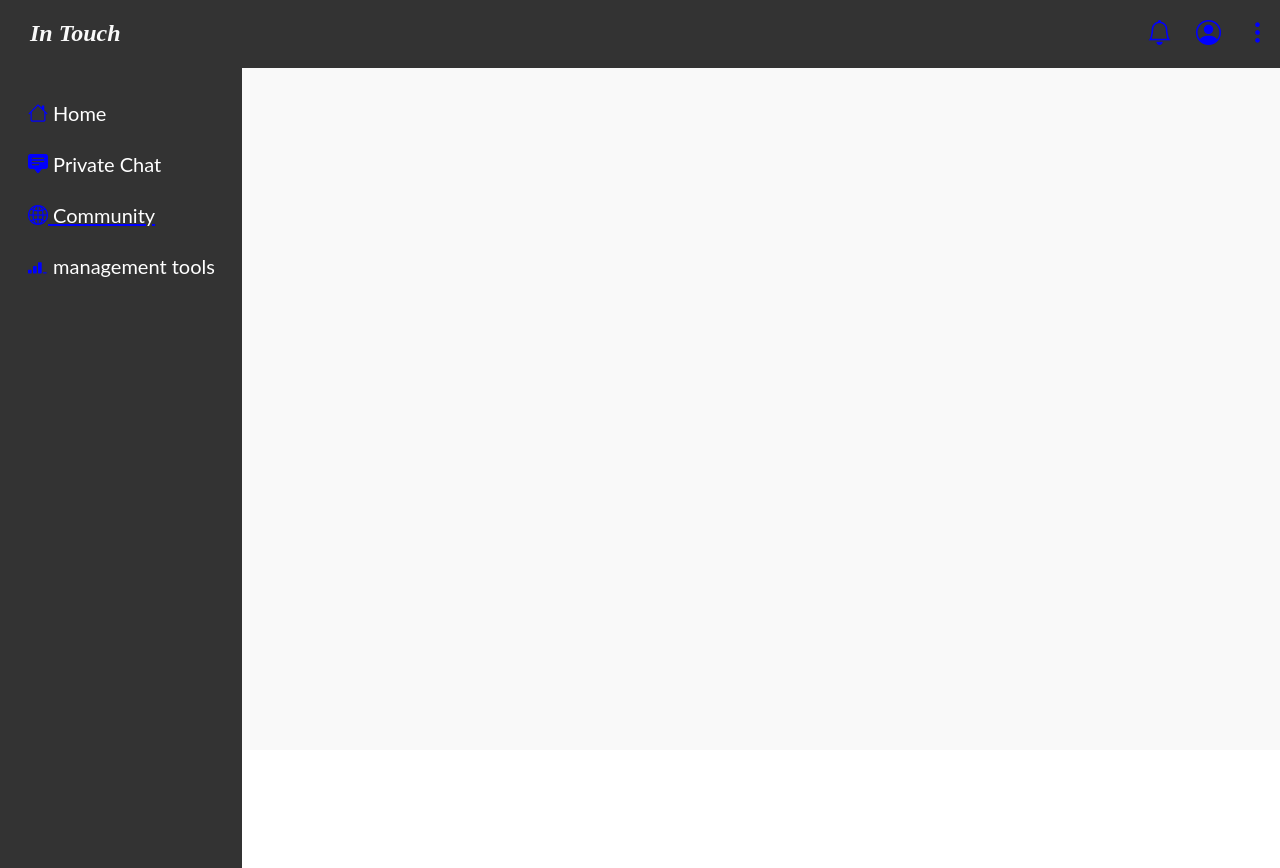
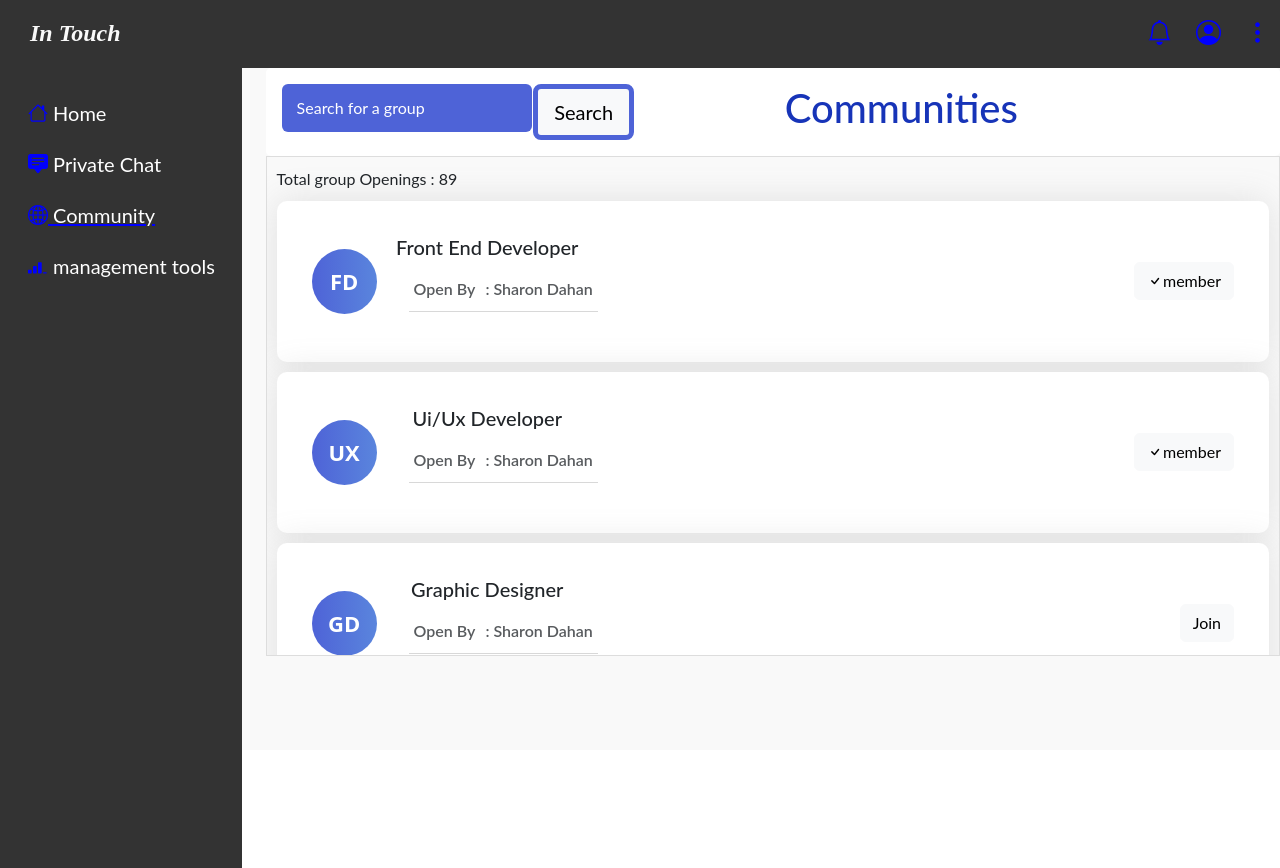
Before and after one commit to papernoguy/in-touch-social-media, a website: page public/group.html in a window 1280 px wide. Shown: the top 868 px of the page. Drawn offline with nearby package versions, Linux system fonts and the light colour scheme.

Commit message:
add group list with search option and group status

```diff
--- a/public/group.html
+++ b/public/group.html
@@ -10,6 +10,7 @@
         <link rel="stylesheet" href="https://cdn.jsdelivr.net/npm/bootstrap-icons@1.11.1/font/bootstrap-icons.css">
         <!-- CSS File -->
         <link rel="stylesheet" href="index.css" />
+        <link rel="stylesheet" href="groups.css" />
         <title>Community</title>
       </head>
 <body>
@@ -46,7 +47,103 @@
             </div>
             <div class="col">
 
+                <div class="group-search ">
 
+                    <form action="#" class="group-form mb-60">
+                        <div class="row">
+                            <div class="col-md-6 col-lg-3 my-3">
+                                <div class="input-group ">
+                                    <input type="text" class="form-control" placeholder="Search for a group" id="keywords">
+                                </div>
+                            </div>
+                            <div class="col-md-6 col-lg-3 my-3">
+                                <button type="button" class="btn btn-lg btn-block btn-light btn-custom" id="contact-submit">
+                                    Search
+                                </button>
+                            </div>
+                            <div class="col-md-6 col-lg-3 my-3 ">
+                                <h1 >Communities</h1>
+                            </div>
+                        </div>
+                    </form>
+                    <div class="filter-result-container">
+                    <div class="filter-result  ">
+                        <p class="mb-30 ff-montserrat">Total group Openings : 89</p>
+
+                        <div class="group-box d-md-flex align-items-center justify-content-between mb-30 ">
+                            <div class="group-left my-4 d-md-flex align-items-center flex-wrap">
+                                <div class="img-holder mr-md-4 mb-md-0 mb-4 mx-auto mx-md-0 d-md-none d-lg-flex">
+                                    FD
+                                </div>
+                                <div class="group-content">
+                                    <h5 class="text-center text-md-left">Front End Developer</h5>
+                                    <ul class="d-md-flex flex-wrap text-capitalize ff-open-sans">
+                                        <li class="mr-md-4">
+                                            <i class="zmdi zmdi-pin mr-2"></i> Open by
+                                        </li>
+                                        <li class="mr-md-4">
+                                            <i class="zmdi zmdi-money mr-2"></i> : sharon dahan
+                                        </li>
+
+                                    </ul>
+                                </div>
+                            </div>
+                            <div class="group-right my-4 flex-shrink-0">
+                                <a href="#" class="btn d-block w-100 d-sm-inline-block btn-light bi bi-check">member</a>
+                            </div>
+                        </div>
+
+                        <div class="group-box d-md-flex align-items-center justify-content-between mb-30 ">
+                            <div class="group-left my-4 d-md-flex align-items-center flex-wrap">
+                                <div class="img-holder mr-md-4 mb-md-0 mb-4 mx-auto mx-md-0 d-md-none d-lg-flex">
+                                    UX
+                                </div>
+                                <div class="group-content">
+                                    <h5 class="text-center text-md-left">Ui/Ux Developer</h5>
+                                    <ul class="d-md-flex flex-wrap text-capitalize ff-open-sans">
+                                        <li class="mr-md-4">
+                                            <i class="zmdi zmdi-pin mr-2"></i> Open by
+                                        </li>
+                                        <li class="mr-md-4">
+                                            <i class="zmdi zmdi-money mr-2"></i> : sharon dahan
+                                        </li>
+                                    </ul>
+                                </div>
+                            </div>
+                            <div class="group-right my-4 flex-shrink-0">
+                                <a href="#" class="btn d-block w-100 d-sm-inline-block btn-light bi-check ">member</a>
+                            </div>
+                        </div>
+
+                        <div class="group-box d-md-flex align-items-center justify-content-between mb-30 ">
+                            <div class="group-left my-4 d-md-flex align-items-center flex-wrap">
+                                <div class="img-holder mr-md-4 mb-md-0 mb-4 mx-auto mx-md-0 d-md-none d-lg-flex">
+                                    GD
+                                </div>
+                                <div class="group-content">
+                                    <h5 class="text-center text-md-left">Graphic Designer</h5>
+                                    <ul class="d-md-flex flex-wrap text-capitalize ff-open-sans">
+                                        <li class="mr-md-4">
+                                            <i class="zmdi zmdi-pin mr-2"></i> Open by
+                                        </li>
+                                        <li class="mr-md-4">
+                                            <i class="zmdi zmdi-money mr-2"></i> : sharon dahan
+                                        </li>
+                                    </ul>
+                                </div>
+                            </div>
+                            <div class="group-right my-4 flex-shrink-0">
+                                <a href="#" class="btn d-block w-100 d-sm-inline-block btn-light">Join </a>
+                            </div>
+                        </div>
+
+
+
+                    </div>
+                </div>
+            </div>
+
+        </div>
 
 
             </div>
--- /dev/null
+++ b/public/groups.css
@@ -0,0 +1,130 @@
+
+  h1 {
+ color: rgb(23, 52, 184);
+}
+
+.ce{
+
+padding-left: 0px;
+}
+
+/* סגנונות לגלגלת */
+.filter-result-container {
+
+    overflow-y: auto; /* הופעת הגלגלת רק בציר האנכי */
+    max-height: 500px; /* הגבה המרבי של הגלגלת */
+    border: 1px solid #ddd; /* קווי גבול סביב לגלגלת */
+    padding: 10px; /* מרווח מסביב לגלגלת */
+    scrollbar-width: thin; /* רוחב הגלגלת - עבור דפדפנים שתומכים */
+    scrollbar-color: darkgray lightgray; /* צבעי גלגלת - עבור דפדפנים שתומכים */
+}
+
+/* רוחב גלגלת דפדפן Chrome, Safari ו-Edge */
+.filter-result-container::-webkit-scrollbar {
+    width: 8px;
+}
+
+/* צבעי גלגלת דפדפן Chrome, Safari ו-Edge */
+.filter-result-container::-webkit-scrollbar-thumb {
+    background-color:  #ffffff;
+}
+
+.filter-result-container::-webkit-scrollbar-track {
+    background-color:  #ffffff;
+}
+
+/* רוחב גלגלת דפדפן Firefox */
+.filter-result-container {
+    scrollbar-width: thin;
+    scrollbar-color: darkgray lightgray;
+}
+.input-group{
+  width: 250px;
+color:  #ffffff;
+
+
+}
+#contact-submit{
+  border-color: #4e63d7;
+  border-width: 5px;
+}
+.group-form {
+    background-color: #ffffff;
+    border-radius: 5px;
+    padding: 0 16px;
+
+
+    }
+
+    .group-form .form-control {
+    background-color: rgba(255, 255, 255, 0.2);
+    border: 0;
+    padding: 12px 15px;
+
+    color: rgb(255, 255, 255);
+    background-color: #4e63d7;
+
+    }
+
+    .group-form .form-control::-webkit-input-placeholder {
+    color: rgb(255, 255, 255);
+    }
+
+
+
+    .group-form .select-container {
+    position: relative;
+
+    }
+
+    .filter-result .group-box {
+    background:#fff;
+    -webkit-box-shadow: 0 0 35px 0 rgba(130, 130, 130, 0.2);
+            box-shadow: 0 0 35px 0 rgba(130, 130, 130, 0.2);
+    border-radius: 10px;
+    padding: 10px 35px;
+
+    }
+
+    ul {
+    list-style: none;
+    }
+
+    .group-box .img-holder {
+    height: 65px;
+    width: 65px;
+    background-color: #4e63d7;
+    background-image: -webkit-gradient(linear, left top, right top, from(rgba(78, 99, 215, 0.9)), to(#5a85dd));
+    background-image: linear-gradient(to right, rgba(78, 99, 215, 0.9) 0%, #5a85dd 100%);
+    font-family: "Open Sans", sans-serif;
+    color: #fff;
+    font-size: 22px;
+    font-weight: 700;
+    display: -webkit-box;
+    display: -ms-flexbox;
+    display: flex;
+    -webkit-box-pack: center;
+        -ms-flex-pack: center;
+            justify-content: center;
+    -webkit-box-align: center;
+        -ms-flex-align: center;
+            align-items: center;
+    border-radius: 65px;
+    }
+    .group-content ul li {
+    font-weight: 600;
+    opacity: 0.75;
+    border-bottom: 1px solid #ccc;
+    padding: 10px 5px;
+    }
+
+    .group-content ul li i {
+    font-size: 3px;
+    position: relative;
+    top: 1px;
+    }
+
+    .mb-30 {
+      margin-bottom: 10px;
+
+    }
```
